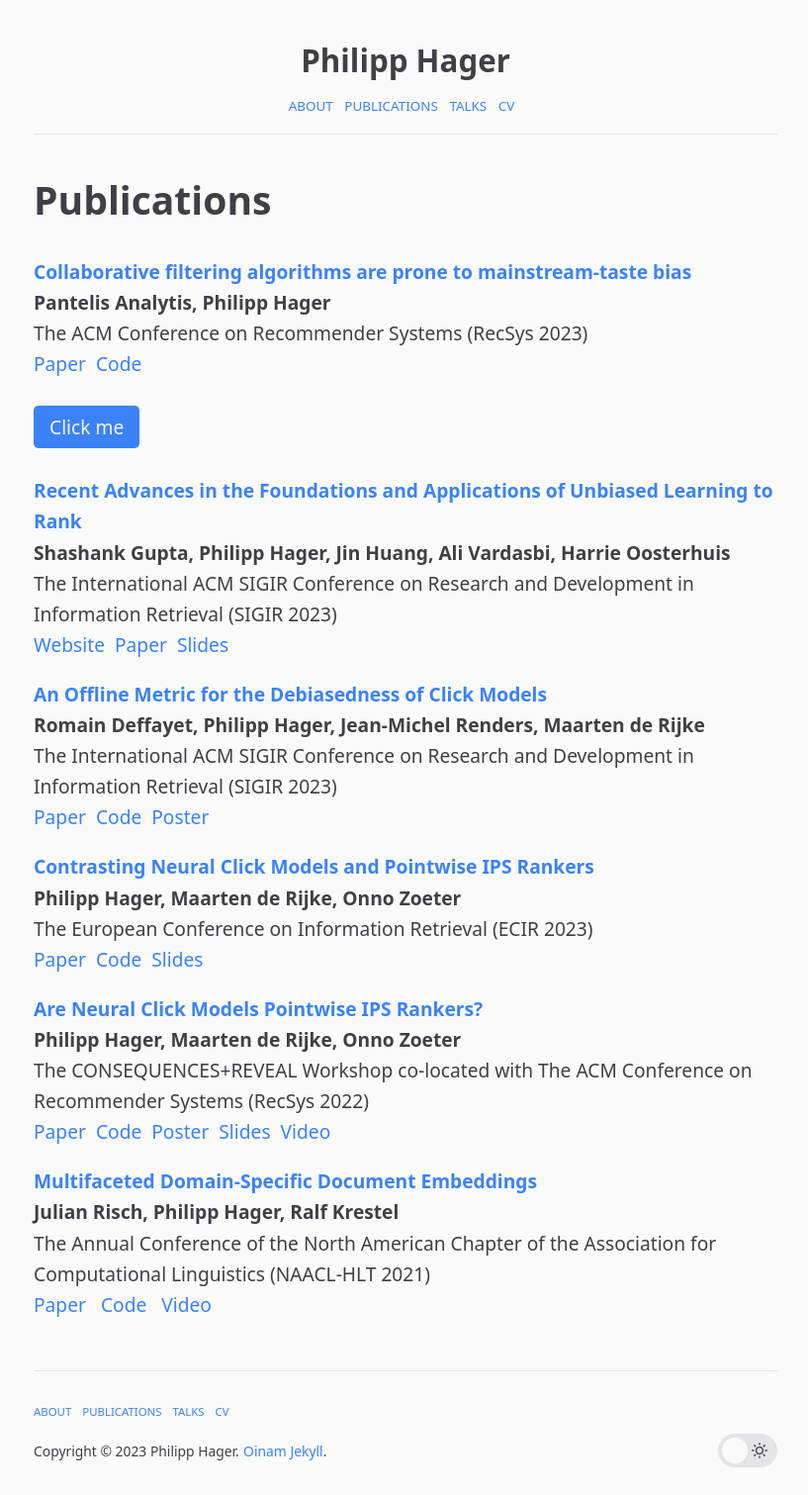
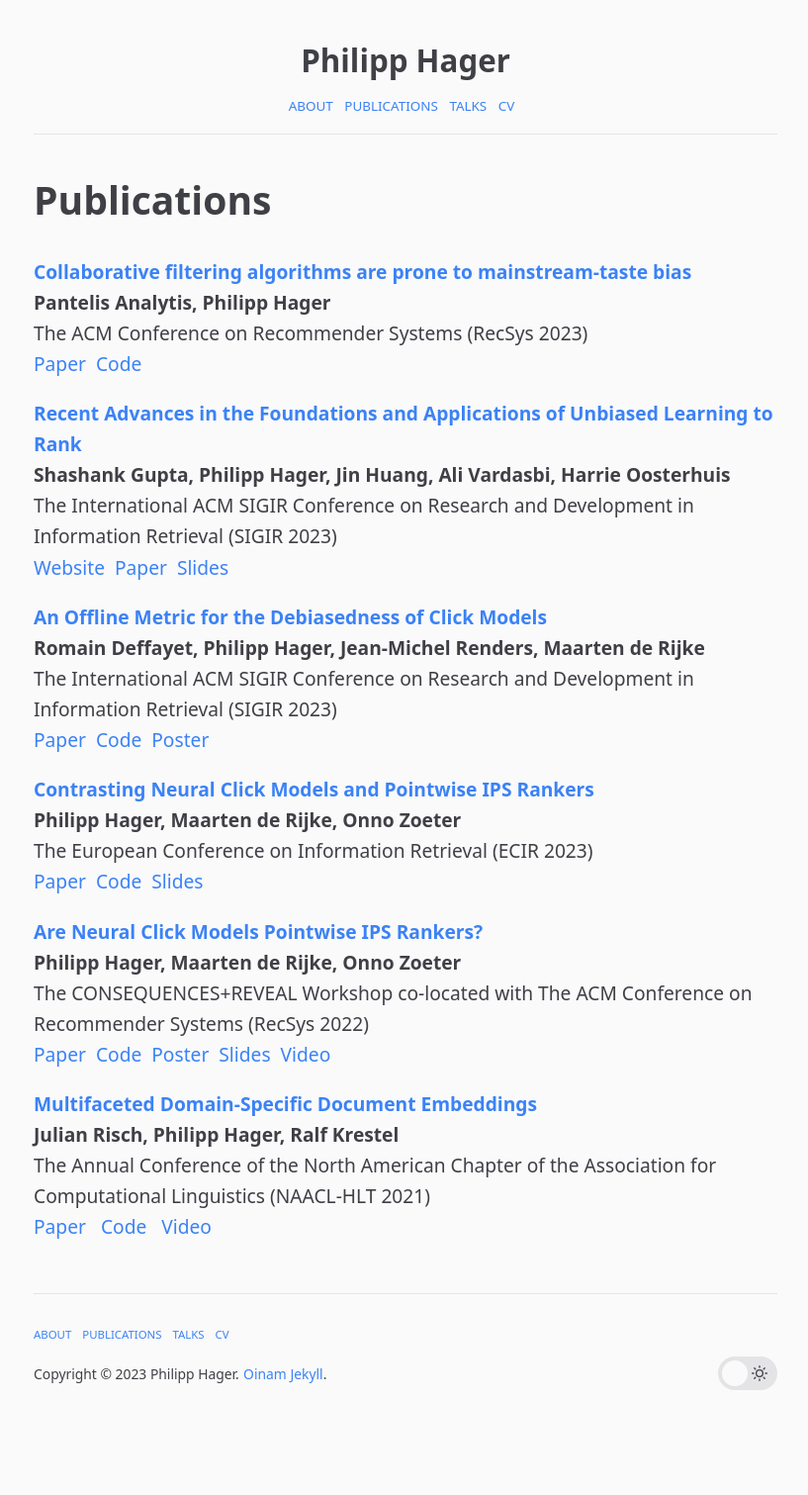
Before and after one commit to philipphager/philipphager.github.io, a Jekyll site: the page built from publications.md, in a window 1280 px wide. Shown: the whole page at 99% size, without its empty margins (230-1047 px from the left). Built offline with Jekyll 4.4.1, drawn with Linux system fonts in a browser that asks for light colours; after the commit the page ends 1433 px from its top, so only the background shows below that.

Commit message:
Update publications.md

```diff
--- a/publications.md
+++ b/publications.md
@@ -10,8 +10,6 @@
 [Paper](/assets/papers/2023-recsys-mainstream-taste.pdf)
 &nbsp;[Code](https://github.com/philipphager/recsys-mainstream-taste-bias)
 
-<button name="button" onclick="https://philipphager.github.io/assets/papers/2023-recsys-mainstream-taste.pdf">Click me</button>
-
 
 **[Recent Advances in the Foundations and Applications of Unbiased Learning to Rank](https://sites.google.com/view/sigir-2023-tutorial-ultr)**\\
 **Shashank Gupta, Philipp Hager, Jin Huang, Ali Vardasbi, Harrie Oosterhuis**\\
@@ -19,6 +17,7 @@
 [Website](https://sites.google.com/view/sigir-2023-tutorial-ultr)
 &nbsp;[Paper](/assets/tutorials/2023-sigir-ultr-tutorial.pdf)
 &nbsp;[Slides](https://docs.google.com/presentation/d/1NdhDEn8xKPQO-J0YiF6KPKP20CiNLctF7krrGldEywY/present)
+
 
 **[An Offline Metric for the Debiasedness of Click Models](/assets/papers/2023-sigir-debiasedness.pdf)**\\
 **Romain Deffayet, Philipp Hager, Jean-Michel Renders, Maarten de Rijke**\\
```
